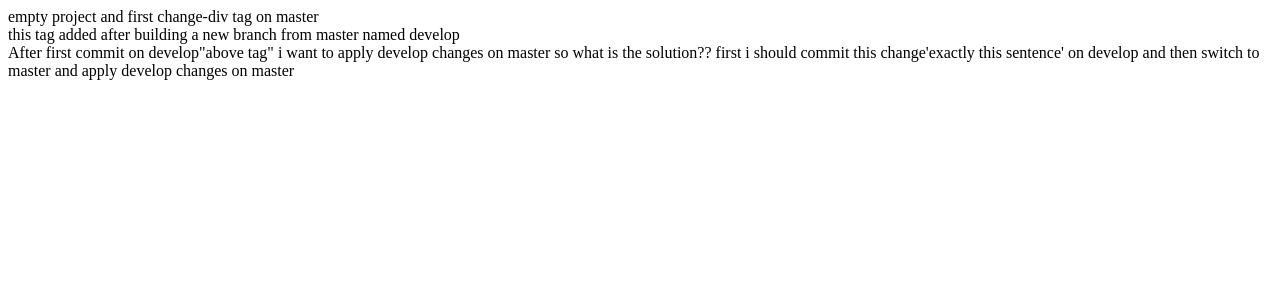
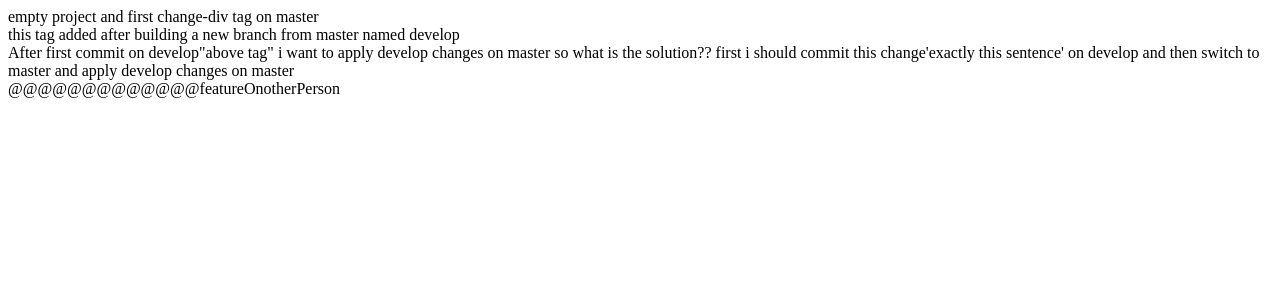
Before and after one commit to MelikaE1380/react-query-pro, a React (Vite) app: page / in a window 1280 px wide. Shown: the top 300 px of the page. Built offline with nearby package versions, Linux system fonts and the light colour scheme.

Commit message:
first commit featureOnotherPerson

```diff
--- a/src/App.tsx
+++ b/src/App.tsx
@@ -13,6 +13,8 @@ function App() {
         change'exactly this sentence' on develop and then switch to master and
         apply develop changes on master
       </div>
+
+      <div>@@@@@@@@@@@@@featureOnotherPerson</div>
     </div>
   );
 }
```
